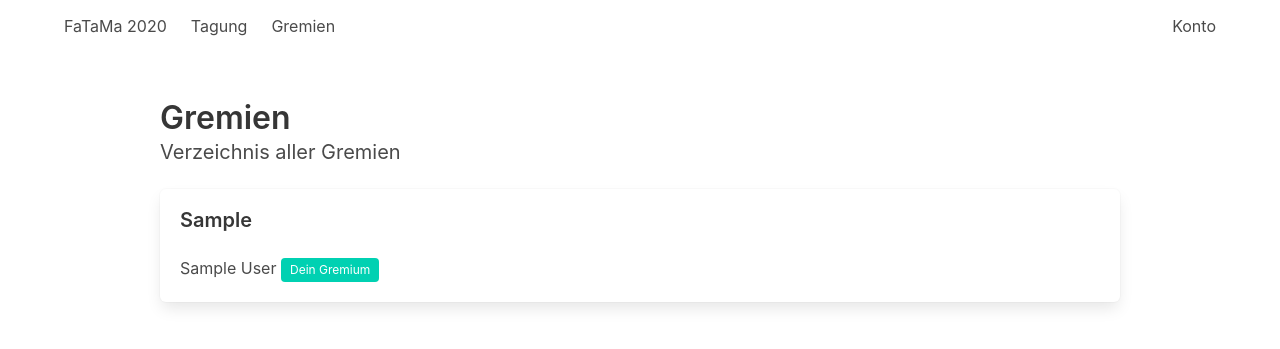
After one commit to timptner/fatama, a Django app: page /accounts/councils/ in a window 1280 px wide. The commit adds this page. Shown: the top 349 px of the page. Run offline with Django 5.2, Linux system fonts and the light colour scheme; a user stored in the database is signed in; tables that the repository leaves empty hold one stand-in row (values such as "Sample post").

Commit message:
Add council list view

```diff
--- a/accounts/models.py
+++ b/accounts/models.py
@@ -5,8 +5,9 @@ from django.utils import timezone
 
 class Council(models.Model):
     owner = models.OneToOneField(User, on_delete=models.PROTECT)
-    university = models.CharField("Universität", max_length=150)
-    name = models.CharField("Name")
+    university = models.CharField("Universität", max_length=150,
+                                  help_text="Vermeide Akronyme.")
+    name = models.CharField("Name", help_text="Name deiner Fachschaft.")
 
     class Meta:
         verbose_name = "Gremium"
--- a/accounts/templates/accounts/base.html
+++ b/accounts/templates/accounts/base.html
@@ -9,7 +9,6 @@
                         <p class="menu-label">Konto</p>
                         <ul class="menu-list">
                             <li><a href="{% url 'accounts:profile' %}">Profil</a></li>
-                            <li><a href="{% url 'accounts:council_detail' %}">Gremium</a></li>
                             <li><a href="{% url 'accounts:logout' %}">Abmelden</a></li>
                         </ul>
 
--- a/accounts/templates/accounts/base_page.html
+++ b/accounts/templates/accounts/base_page.html
@@ -6,7 +6,7 @@
             <div class="container">
                 <div class="columns is-centered">
                     <div class="column is-one-quarter">
-                        {% include 'fatama/messages_snippet.html' %}
+                        {% include 'fatama/messages.html' %}
 
                         {% block content %}{% endblock %}
                     </div>
--- a/accounts/templates/accounts/council_detail.html
+++ b/accounts/templates/accounts/council_detail.html
@@ -2,8 +2,6 @@
 
 {% block subcontent %}
     <h3 class="title">Gremium</h3>
-
-    {% include 'fatama/messages_snippet.html' %}
 
     {% if user.council %}
         <p>{{ council.university }}</p>
--- /dev/null
+++ b/accounts/templates/accounts/council_list.html
@@ -0,0 +1,57 @@
+{% extends 'fatama/base.html' %}
+
+{% block title %}
+    {{ block.super }} | Gremien
+{% endblock %}
+
+{% block content %}
+    <section class="section">
+        <div class="container is-max-desktop">
+            <h3 class="title">Gremien</h3>
+            <h5 class="subtitle">Verzeichnis aller Gremien</h5>
+
+            {% if not user.council %}
+                <article class="message is-warning">
+                    <div class="message-header">
+                        Benutzer ist keinem Gremium zugewiesen
+                    </div>
+                    <div class="message-body">
+                        <div class="block">
+                            Dein Konto ist noch keinem Gremium zugewiesen. Bitte lege ein neues Gremium an, da du dich
+                            sonst zu keiner Tagung anmelden kannst. Wenn dein Gremium bereits im Verzeichnis aufgeführt
+                            sein sollte, melde dich bitte bei der austragenden Fachschaft, um das Gremium auf dich
+                            umschreiben zu lassen.
+                        </div>
+                        <div class="buttons">
+                            <a class="button is-warning" href="{% url 'accounts:create_council' %}">Gremium erstellen</a>
+                        </div>
+                    </div>
+                </article>
+            {% endif %}
+
+            {% regroup council_list by university as university_list %}
+            {% for university in university_list %}
+                <div class="box">
+                    <p class="title is-5">{{ university.grouper }}</p>
+
+                    <ul>
+                    {% for council in university.list %}
+                        <li>
+                            {{ council.name }}
+                            {% if council == user.council %}
+                                <span class="tag is-primary">Dein Gremium</span>
+                            {% endif %}
+                        </li>
+                    {% endfor %}
+                    </ul>
+                </div>
+            {% empty %}
+                <article class="message is-info">
+                    <div class="message-body">
+                        Es wurden noch keine Gremien registriert.
+                    </div>
+                </article>
+            {% endfor %}
+        </div>
+    </section>
+{% endblock %}
--- a/accounts/urls.py
+++ b/accounts/urls.py
@@ -4,8 +4,8 @@ from accounts import views
 
 app_name = 'accounts'
 urlpatterns = [
-    path('council/', views.CouncilDetailView.as_view(), name='council_detail'),
     path('council/add/', views.CouncilCreateView.as_view(), name='create_council'),
+    path('councils/', views.CouncilListView.as_view(), name='council_list'),
     path('invite/', views.InviteCreateView.as_view(), name='create_invite'),
     path('login/', views.LoginView.as_view(), name='login'),
     path('logout/', views.LogoutView.as_view(), name='logout'),
--- a/accounts/views.py
+++ b/accounts/views.py
@@ -6,7 +6,7 @@ from django.core.exceptions import PermissionDenied
 from django.core.mail import send_mail
 from django.shortcuts import get_object_or_404, render, redirect
 from django.urls import reverse_lazy
-from django.views.generic import CreateView, DetailView, TemplateView
+from django.views.generic import CreateView, DetailView, ListView, TemplateView
 
 from accounts.forms import (AuthenticationForm, CouncilForm, InviteForm,
                             PasswordResetForm, SetPasswordForm, UserForm)
@@ -16,7 +16,7 @@ from accounts.models import Council, Invite
 class CouncilCreateView(LoginRequiredMixin, SuccessMessageMixin, CreateView):
     form_class = CouncilForm
     success_message = "Gremium wurde erfolgreich erstellt."
-    success_url = reverse_lazy('accounts:council_detail')
+    success_url = reverse_lazy('accounts:council_list')
     template_name = 'accounts/council_form.html'
 
     def get_form_kwargs(self):
@@ -25,15 +25,8 @@ class CouncilCreateView(LoginRequiredMixin, SuccessMessageMixin, CreateView):
         return kwargs
 
 
-class CouncilDetailView(LoginRequiredMixin, DetailView):
+class CouncilListView(LoginRequiredMixin, ListView):
     model = Council
-
-    def get_object(self, queryset=None):
-        try:
-            council = Council.objects.get(owner=self.request.user)
-        except Council.DoesNotExist:
-            council = None
-        return council
 
 
 class InviteCreateView(PermissionRequiredMixin, SuccessMessageMixin, CreateView):
--- a/congresses/templates/congresses/congress_detail.html
+++ b/congresses/templates/congresses/congress_detail.html
@@ -7,8 +7,6 @@
 {% block content %}
     <section class="section">
         <div class="container">
-            {% include 'fatama/messages_snippet.html' %}
-
             <h3 class="title">{{ congress.title }}</h3>
             <h5 class="subtitle">{{ congress.location }}, {{ congress.year }}</h5>
 
--- a/fatama/templates/fatama/base.html
+++ b/fatama/templates/fatama/base.html
@@ -17,6 +17,8 @@
 {% block page %}
     {% include 'fatama/navbar.html' %}
 
+    {% include 'fatama/messages.html' %}
+
     {% block content %}{% endblock %}
 {% endblock %}
 {% block scripts %}{% endblock %}
--- a/fatama/templates/fatama/navbar.html
+++ b/fatama/templates/fatama/navbar.html
@@ -11,10 +11,12 @@
         </div>
 
         <div id="mainNavbar" class="navbar-menu">
-        <div class="navbar-start">
-            {% current_year as year %}
-            <a class="navbar-item" href="{% url 'congresses:congress_detail' year %}">Tagung</a>
-        </div>
+            {% if user.is_authenticated %}
+            <div class="navbar-start">{% current_year as year %}
+                <a class="navbar-item" href="{% url 'congresses:congress_detail' year %}">Tagung</a>
+                <a class="navbar-item" href="{% url 'accounts:council_list' %}">Gremien</a>
+            </div>
+            {% endif %}
             <div class="navbar-end">
                 {% if user.is_authenticated %}
                     <a class="navbar-item" href="{% url 'accounts:profile' %}">Konto</a>
```
Also changed, not shown: accounts/templates/accounts/council_form.html (+13 -5 lines), fatama/templates/flatpages/default.html (+7 -5 lines), fatama/templates/fatama/messages.html (renamed from fatama/templates/fatama/messages_snippet.html).
